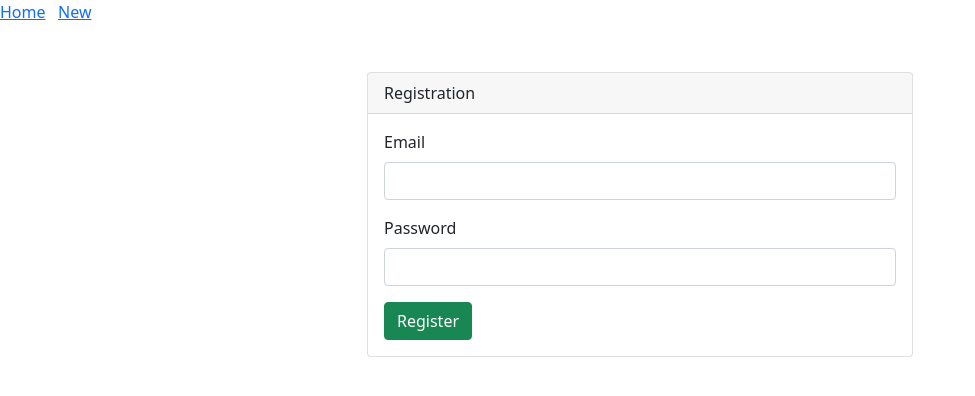
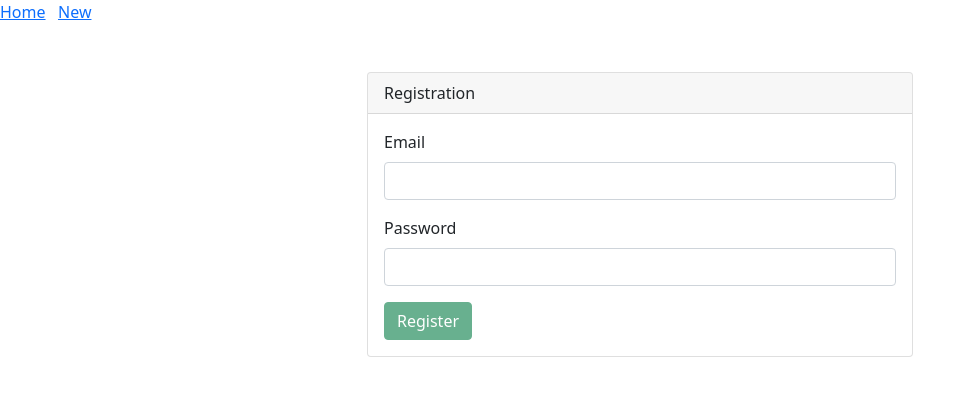
Before and after one commit to Jack-Ricketts/BIT-Angular-RESTAPI-camp, an Angular app: page /login in a window 1280 px wide. Shown: the top 396 px of the page, without its empty margins (0-975 px from the left). Built offline with nearby package versions, Linux system fonts and the light colour scheme.

Commit message:
button disabled

```diff
--- a/src/app/components/auth/auth.component.html
+++ b/src/app/components/auth/auth.component.html
@@ -13,7 +13,7 @@
                     <input type="password" ngModel name="password" id="" class="form-control" required minlength="6">
                 </div>
                 <div>
-                    <button type="submit" class="btn btn-success">Register</button>
+                    <button type="submit" class="btn btn-success" [disabled]="!f.valid">Register</button>
                 </div>
             </form>
            </div>
```
